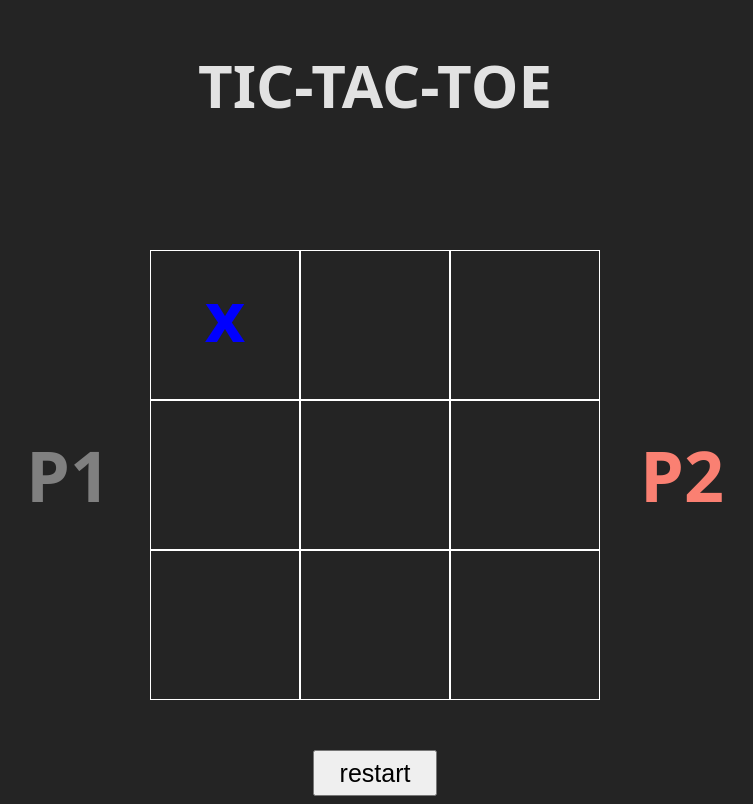
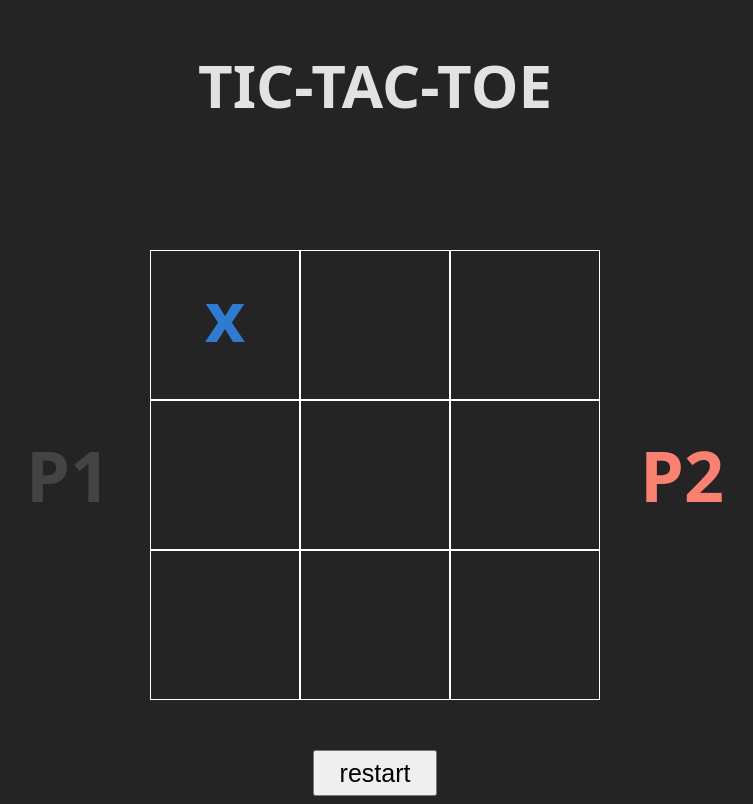
Before and after one commit to irismorar/REACT-tic-tac-toe, a React (Vite) app: page / in a window 1280 px wide. Both pictures are taken after a click on the element 490 px from the left and 325 px from the top of the page. Shown: the whole page, without its empty margins (265-1018 px from the left). Built offline with nearby package versions, Linux system fonts and the light colour scheme.

Commit message:
fix some UI details

```diff
--- a/src/App.jsx
+++ b/src/App.jsx
@@ -35,8 +35,8 @@ export default function App() {
             color:
               (moves.length % 2 === 0 && !hasGameBeenWon(state)) ||
               hasPlayer1Won(state)
-                ? "blue"
-                : "gray",
+                ? "#307ad2"
+                : "#444",
           }}
         >
           P1
@@ -58,7 +58,9 @@ export default function App() {
                   <span
                     style={{
                       color:
-                        moves.indexOf(cellIndex) % 2 === 0 ? "blue" : "salmon",
+                        moves.indexOf(cellIndex) % 2 === 0
+                          ? "#307ad2"
+                          : "salmon",
                     }}
                   >
                     {moves.indexOf(cellIndex) % 2 === 0 ? "x" : "o"}
@@ -70,7 +72,7 @@ export default function App() {
                 <div
                   key={cellIndex}
                   onClick={() => {
-                    if (hasPlayer1Won(state) || hasPlayer2Won(state)) {
+                    if (hasGameBeenWon(state)) {
                       return;
                     }
                     dispatchAction({
@@ -90,7 +92,7 @@ export default function App() {
               (moves.length % 2 !== 0 && !hasGameBeenWon(state)) ||
               hasPlayer2Won(state)
                 ? "salmon"
-                : "gray",
+                : "#444",
           }}
         >
           P2
```
